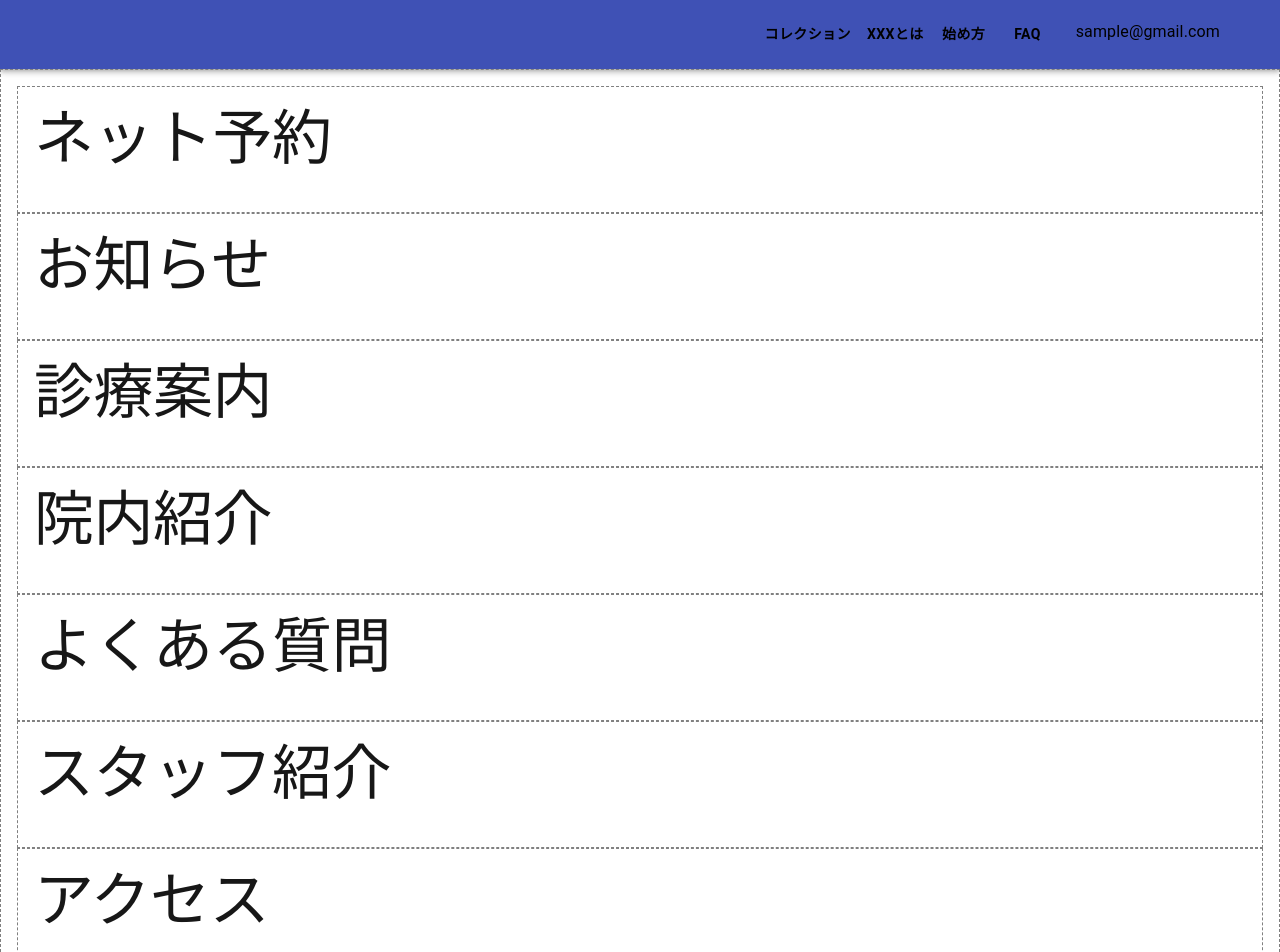
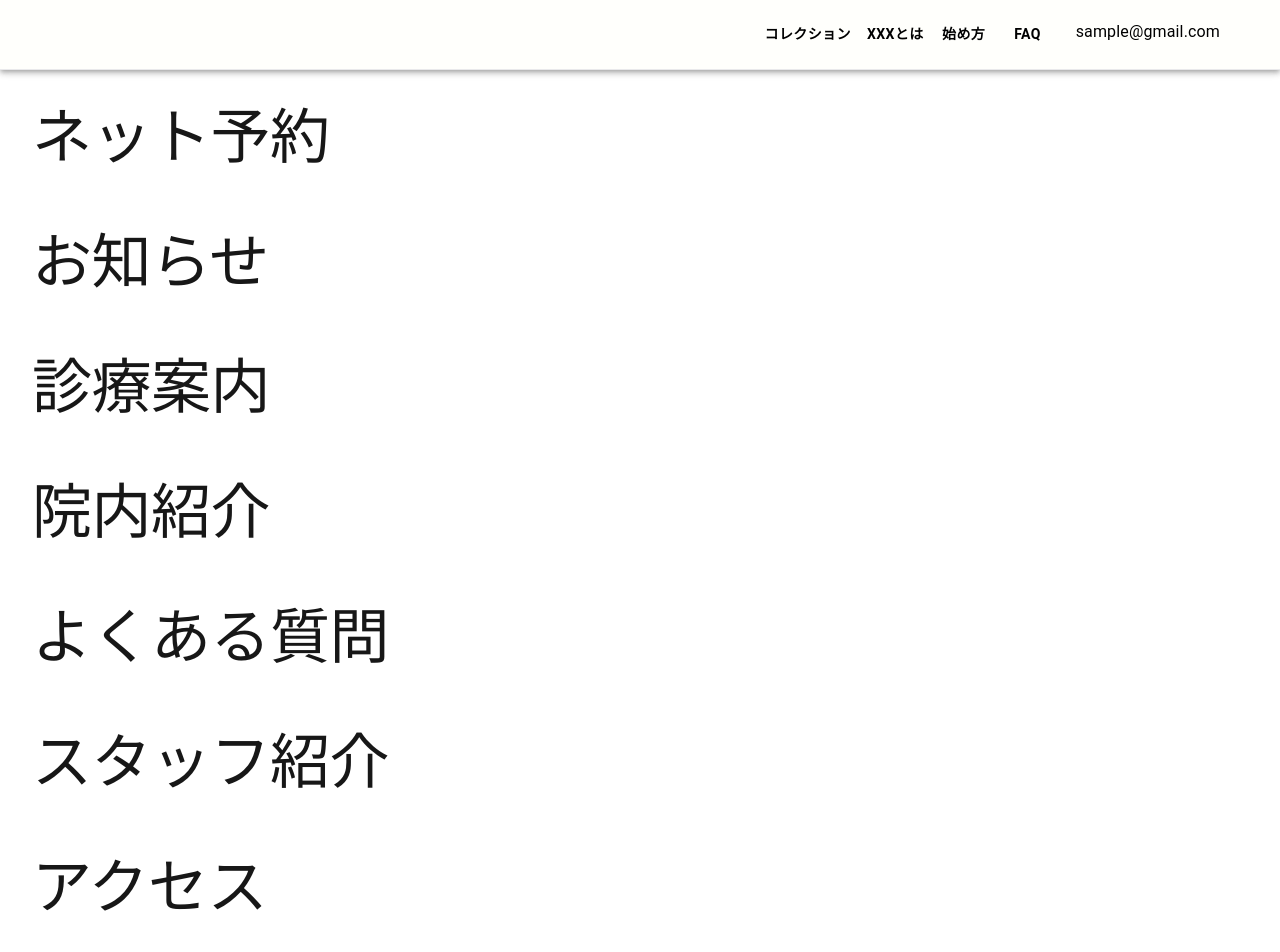
Before and after one commit to biz3018oda/NextJsTsPrismaApp, a Next.js app in the folder app/nextjsapp/: page / in a window 1280 px wide. Shown: the top 952 px of the page. Built offline with nearby package versions, Linux system fonts and the light colour scheme; some icons are missing.

Commit message:
フッターヘッダーのカラー変更

```diff
--- a/app/nextjsapp/src/components/layouts/Footer.tsx
+++ b/app/nextjsapp/src/components/layouts/Footer.tsx
@@ -43,7 +43,7 @@ const StyledToolbar = styled(Toolbar)(({ theme }) => ({
 const Footer = () => {
   return (
     <AppBar
-      color="primary"
+      color="secondary"
       component="footer"
       // staticで最下部
       position="static"
@@ -55,7 +55,7 @@ const Footer = () => {
             <Link key={page.title} variant="body2" color="primary.contrastText" underline="none" sx={{ my: 2, display: 'block' }} href={page.url}>{page.title}</Link>
           ))}
         </Box>
-        <Typography variant="caption" component="p">
+        <Typography color="primary.contrastText" variant="caption" component="p">
           {copyright}
         </Typography>
       </StyledToolbar>
--- a/app/nextjsapp/src/components/layouts/Header.tsx
+++ b/app/nextjsapp/src/components/layouts/Header.tsx
@@ -40,7 +40,7 @@ const Header = () => {
 
   return (
     <AppBar position="static">
-      <Container maxWidth="xl">
+      <Container maxWidth="xl"  sx={{ borderBottom: "1px solid #e9e9eb"}}>
         <Toolbar disableGutters>
           <CameraIcon />
           <Box aria-label="menu-block" sx={{ flexGrow: 1, display: { xs: 'none', md: 'block' } }}></Box>
--- a/app/nextjsapp/src/components/layouts/Main.tsx
+++ b/app/nextjsapp/src/components/layouts/Main.tsx
@@ -4,7 +4,7 @@ import Typography from '@mui/material/Typography';
 
 const Main = () => {
   return (
-    <Box component="main" sx={{ p: 2, border: '1px dashed grey' }}>
+    <Box component="main" sx={{ p: 2 }}>
       {/* <ul>
         {users.map((user) => (
           <li key={user.id}>{user.name}</li>
@@ -13,37 +13,37 @@ const Main = () => {
       <Box>
 
       </Box>
-      <Box component="section" sx={{ p: 2, border: '1px dashed grey' }}>
+      <Box component="section" sx={{ p: 2 }}>
         <Typography variant="h2" gutterBottom>
         ネット予約
         </Typography>
       </Box>
-      <Box component="section" sx={{ p: 2, border: '1px dashed grey' }}>
+      <Box component="section" sx={{ p: 2 }}>
         <Typography variant="h2" gutterBottom>
         お知らせ
         </Typography>
       </Box>
-      <Box component="section" sx={{ p: 2, border: '1px dashed grey' }}>
+      <Box component="section" sx={{ p: 2 }}>
         <Typography variant="h2" gutterBottom>
         診療案内
         </Typography>
       </Box>
-      <Box component="section" sx={{ p: 2, border: '1px dashed grey' }}>
+      <Box component="section" sx={{ p: 2 }}>
         <Typography variant="h2" gutterBottom>
         院内紹介
         </Typography>
       </Box>
-      <Box component="section" sx={{ p: 2, border: '1px dashed grey' }}>
+      <Box component="section" sx={{ p: 2 }}>
         <Typography variant="h2" gutterBottom>
         よくある質問
         </Typography>
       </Box>
-      <Box component="section" sx={{ p: 2, border: '1px dashed grey' }}>
+      <Box component="section" sx={{ p: 2 }}>
         <Typography variant="h2" gutterBottom>
         スタッフ紹介
         </Typography>
       </Box>
-      <Box component="section" sx={{ p: 2, border: '1px dashed grey' }}>
+      <Box component="section" sx={{ p: 2 }}>
         <Typography variant="h2" gutterBottom>
         アクセス
         </Typography>
--- a/app/nextjsapp/src/theme/theme.ts
+++ b/app/nextjsapp/src/theme/theme.ts
@@ -5,7 +5,7 @@ import { indigo, teal } from '@mui/material/colors';
 const theme = createTheme({
   palette: {
     primary: {
-      main: indigo[500],
+      main: "#fffffc",
       contrastText: '#000000',
     },
     secondary: {
```
